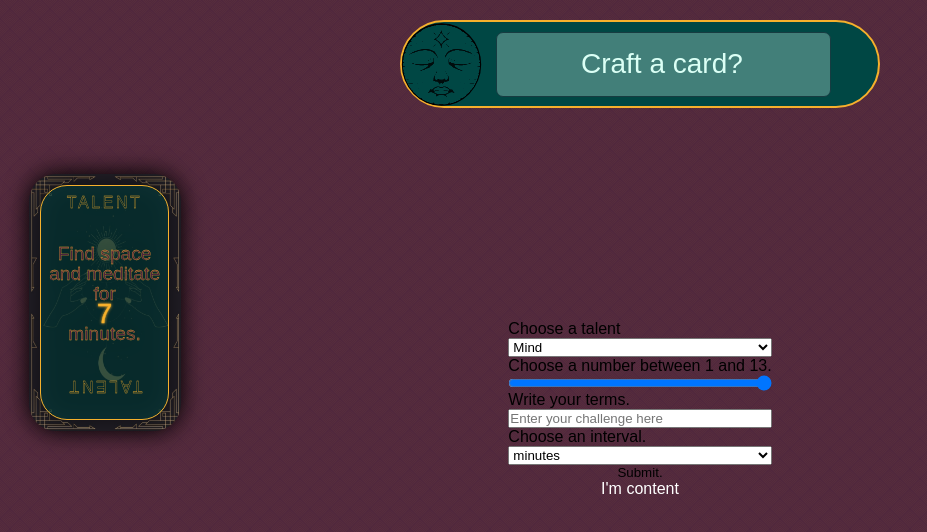
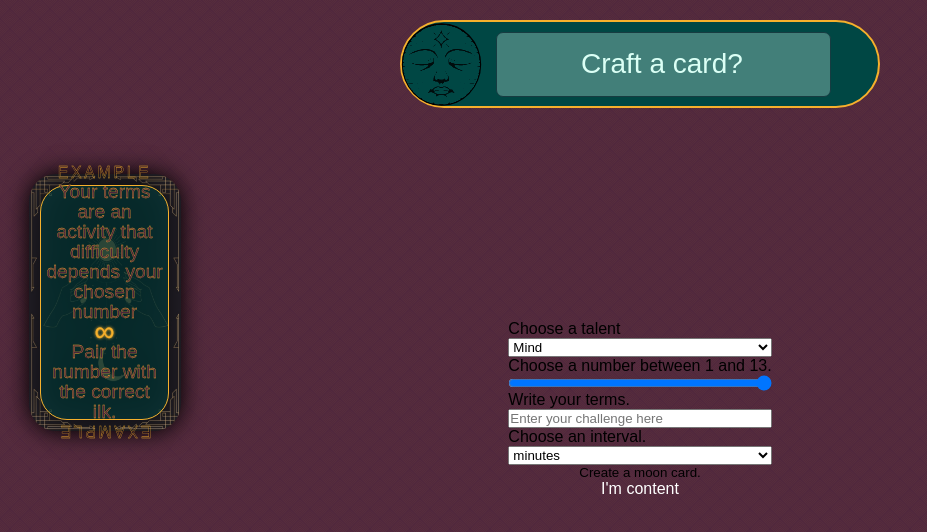
Before and after one commit to andrewvallejo/thirteen-moons, a React (Create React App) app: page / in a window 1280 px wide. Shown: the top 532 px of the page, without its empty margins (0-927 px from the left). Built offline with nearby package versions, Linux system fonts and the light colour scheme; no server answers; a web font is replaced by a local one.

Commit message:
Update initial state to act as instructions

```diff
--- a/src/components/Creation.js
+++ b/src/components/Creation.js
@@ -6,10 +6,10 @@ import { MoonMsgBar } from "./MoonMsgBar"
 
 export const Creation = () =>  {
   const [abrv, setAbrv] = useState('')
-  const [talent, setTalent] = useState('talent')
-  const [terms, setTerms] = useState('Find space and meditate for')
-  const [count, setCount] = useState('7')
-  const [interval, setInterval] = useState('minutes')
+  const [talent, setTalent] = useState('Example')
+  const [terms, setTerms] = useState('Your terms are an activity that difficulty depends your chosen number')
+  const [count, setCount] = useState('∞')
+  const [interval, setInterval] = useState('Pair the number with the correct ilk')
 
 
   const uniqueCard = {
@@ -30,7 +30,7 @@ export const Creation = () =>  {
       <DummyCard card={uniqueCard} />
       <MoonMsgBar  />
       <form className="creation-form">
-        <label for="talent">Choose a talent</label>
+        <label htmlFor="talent">Choose a talent</label>
         <select
           id='talent'
           name='talent'
@@ -42,7 +42,7 @@ export const Creation = () =>  {
           <option name="wisdom">Wisdom</option>
           <option name="vitality">Vitality</option>
         </select>
-        <label for='count'>Choose a number between 1 and 13.</label>
+        <label htmlFor='count'>Choose a number between 1 and 13.</label>
         <input
           id='count'
           type="range"
@@ -50,7 +50,7 @@ export const Creation = () =>  {
           min="1" max="13"
           onChange={(event) =>
           setCount(event.target.value)}/>
-        <label for='terms'>Write your terms.</label>
+        <label htmlFor='terms'>Write your terms.</label>
         <input
           id='terms'
           type="text"
@@ -58,7 +58,7 @@ export const Creation = () =>  {
           placeholder="Enter your challenge here"
           onChange={(event) =>
           setTerms(event.target.value)} />
-        <label for='interval'>Choose an interval.</label>
+        <label htmlFor='interval'>Choose an interval.</label>
         <select
           id='interval'
           value={interval}
@@ -71,7 +71,7 @@ export const Creation = () =>  {
           <option name="chapter">chapters</option>
         </select>
       </form>
-      <button onChange={(event) => onHandle(event)}>Submit.</button>
+      <button className="create-button" onChange={(event) => onHandle(event)}>Create a  moon card.</button>
       <Link className="start-button" to="/lunares/quarum/">I'm content</Link>
 
     </section>
```
